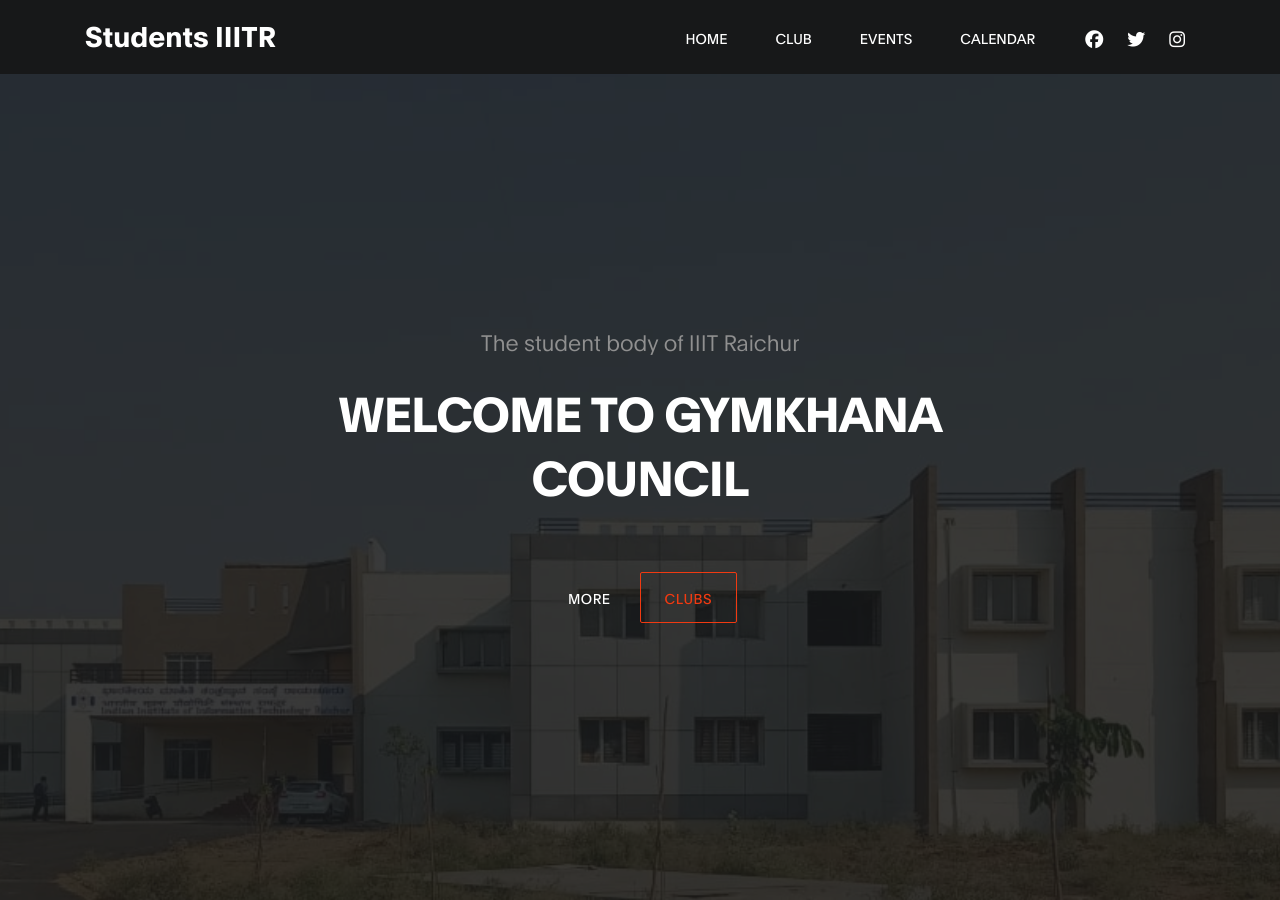
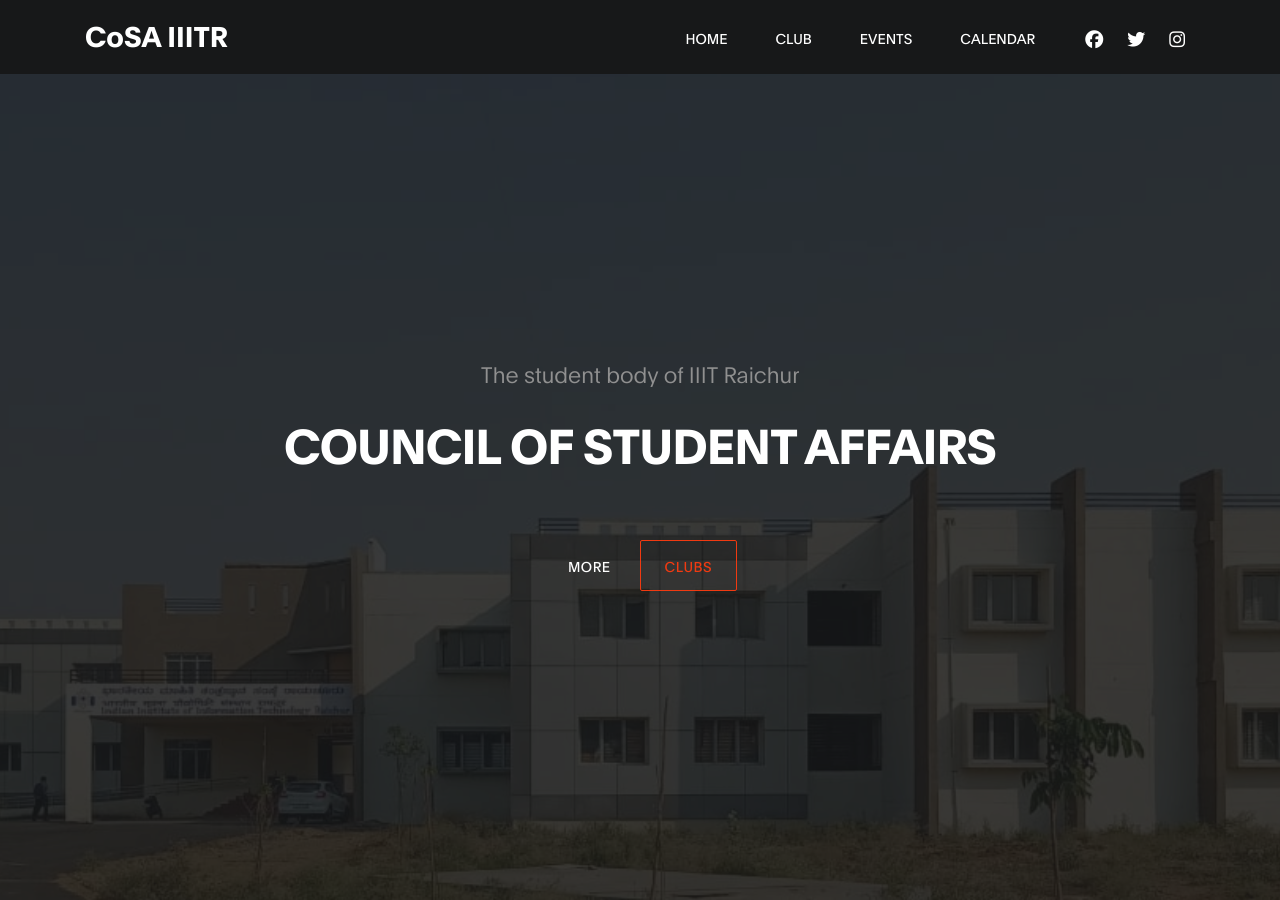
Before and after one commit to iiitraichur/students.iiitr.ac.in, a Jekyll site: the page built from index.html, in a window 1280 px wide and 900 px high. Built offline with Jekyll 4.4.1, drawn with Linux system fonts in a browser that asks for light colours; nearby versions of some CDN libraries; some web fonts are replaced.

Commit message:
Name changed

```diff
--- a/_includes/navbar.html
+++ b/_includes/navbar.html
@@ -2,7 +2,7 @@
 <nav class="navbar navbar-expand-lg fixed-top">
     <div class="container">
 
-        <a class="navbar-brand" href="{{ site.baseurl }}/index.html">Students IIITR</a>
+        <a class="navbar-brand" href="{{ site.baseurl }}/index.html">CoSA IIITR</a>
 
         <button class="navbar-toggler" type="button" data-toggle="collapse" data-target="#navbarNav"
             aria-controls="navbarNav" aria-expanded="false" aria-label="Toggle navigation">
--- a/index.html
+++ b/index.html
@@ -16,7 +16,7 @@ layout: default
 
 					<h6 data-aos="fade-up" data-aos-delay="300">The student body of IIIT Raichur</h6>
 
-					<h1 class="text-white" data-aos="fade-up" data-aos-delay="500">Welcome to Gymkhana Council</h1>
+					<h1 class="text-white" data-aos="fade-up" data-aos-delay="500">Council of Student Affairs</h1>
 
 					<a href="#about" class="btn custom-btn mt-3" data-aos="fade-up" data-aos-delay="600">More</a>
 
```
